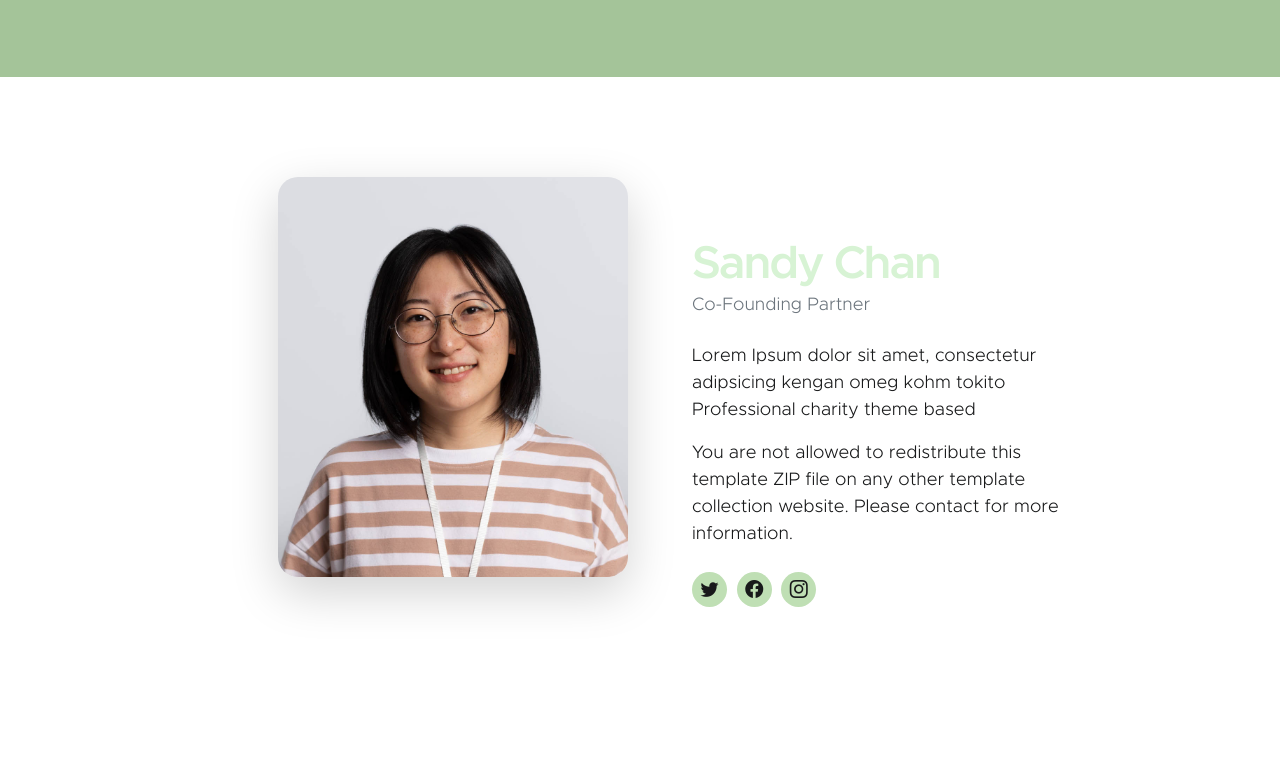
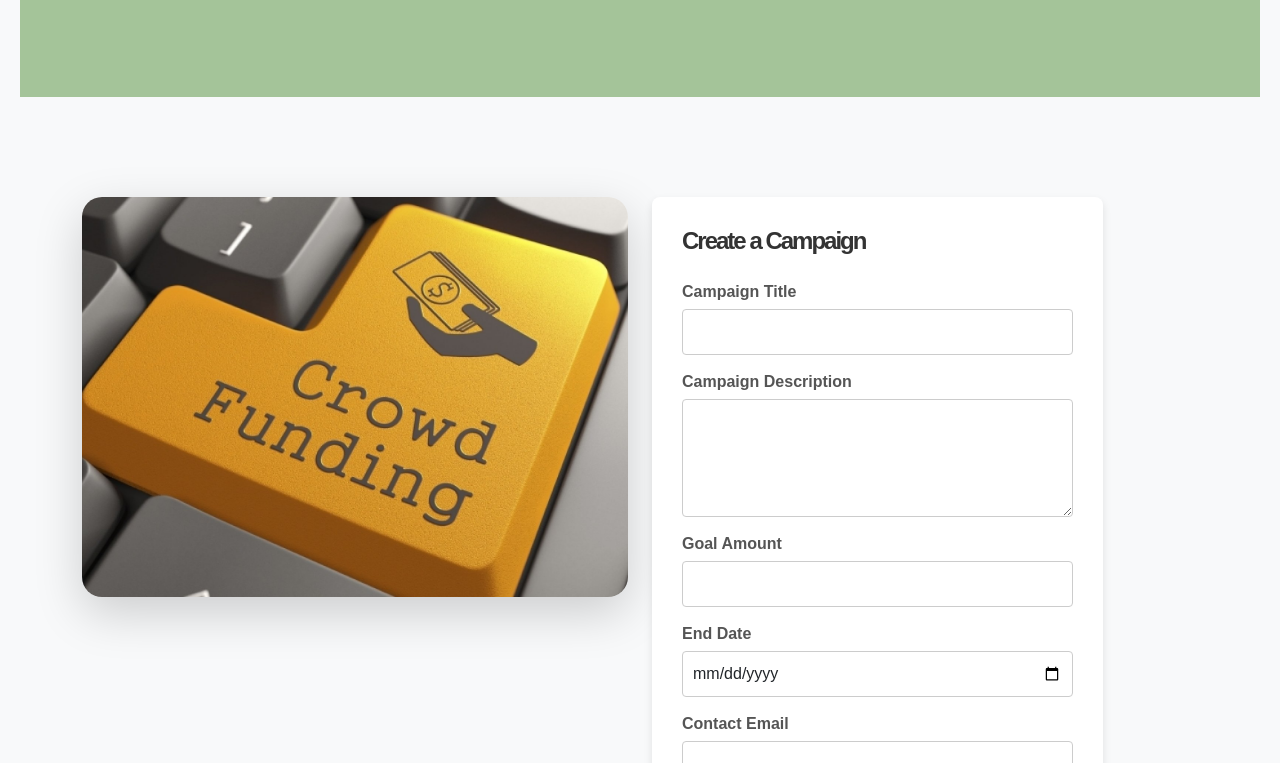
Before and after one commit to M-Ravali/PSD-Team8, a plain HTML site: page GoFundEase/helper/charity/index.html in a window 1280 px wide. Shown: the part 2037-2800 px from the top of the page. Drawn offline with Linux system fonts and the light colour scheme.

Commit message:
donation campaign created

```diff
--- a/GoFundEase/helper/charity/css/style.css
+++ b/GoFundEase/helper/charity/css/style.css
@@ -671,7 +671,7 @@ strong {
 .about-image {
   border-radius: var(--border-radius-medium);
   display: block;
-  width: 350px;
+  width: 2000px;
   height: 400px;
   object-fit: cover;
 }
@@ -1263,6 +1263,93 @@ blockquote::before {
   margin-bottom: 0;
 }
 
+/*....................................
+CAMPAIGN FORM
+/*....................................
+
+/* General Styling */
+body {
+  font-family: Arial, sans-serif;
+  background-color: #f8f9fa;
+  margin: 0;
+  padding: 20px;
+}
+
+/* Container Styling */
+.custom-text-block {
+  background-color: #ffffff;
+  border-radius: 8px;
+  padding: 30px;
+  box-shadow: 0 4px 8px rgba(0, 0, 0, 0.1);
+}
+
+/* Heading Styling */
+.custom-text-block h2 {
+  font-size: 24px;
+  margin-bottom: 20px;
+  color: #333333;
+}
+
+/* Form Styling */
+form {
+  width: 100%;
+}
+
+/* Form Group Styling */
+.form-group {
+  margin-bottom: 15px;
+}
+
+.form-group label {
+  display: block;
+  font-weight: bold;
+  margin-bottom: 5px;
+  color: #555555;
+}
+
+.form-group input,
+.form-group textarea {
+  width: 100%;
+  padding: 10px;
+  border: 1px solid #cccccc;
+  border-radius: 4px;
+  box-sizing: border-box;
+}
+
+.form-group input:focus,
+.form-group textarea:focus {
+  border-color: #007bff;
+  outline: none;
+}
+
+/* Button Styling */
+.btn {
+  display: inline-block;
+  padding: 10px 20px;
+  font-size: 16px;
+  font-weight: bold;
+  text-align: center;
+  color: #ffffff;
+  background-color: #007bff;
+  border: none;
+  border-radius: 4px;
+  cursor: pointer;
+  transition: background-color 0.3s;
+}
+
+.btn:hover {
+  background-color: #0056b3;
+}
+
+/* Responsive Styling */
+@media (max-width: 768px) {
+  .col-lg-5,
+  .col-md-7,
+  .col-12 {
+      width: 100%;
+      padding: 0 15px;
+  }
+}
 
 /*---------------------------------------
   SITE FOOTER
--- a/GoFundEase/helper/charity/index.html
+++ b/GoFundEase/helper/charity/index.html
@@ -304,34 +304,41 @@
                     <div class="row">
 
                         <div class="col-lg-6 col-md-5 col-12">
-                            <img src="images/portrait-volunteer-who-organized-donations-charity.jpg" class="about-image ms-lg-auto bg-light shadow-lg img-fluid" alt="">
+                            <img src="images/getty_185462049_970646970450095_47050.jpg"class="about-image ms-lg-auto bg-light shadow-lg img-fluid" alt="" width="5052" length="1052">
+
                         </div>
 
                         <div class="col-lg-5 col-md-7 col-12">
                             <div class="custom-text-block">
-                                <h2 class="mb-0">Sandy Chan</h2>
-
-                                <p class="text-muted mb-lg-4 mb-md-4">Co-Founding Partner</p>
-
-                                <p>Lorem Ipsum dolor sit amet, consectetur adipsicing kengan omeg kohm tokito Professional charity theme based</p>
-
-                                <p>You are not allowed to redistribute this template ZIP file on any other template collection website. Please contact for more information.</p>
-
-                                <ul class="social-icon mt-4">
-                                    <li class="social-icon-item">
-                                        <a href="#" class="social-icon-link bi-twitter"></a>
-                                    </li>
-
-                                    <li class="social-icon-item">
-                                        <a href="#" class="social-icon-link bi-facebook"></a>
-                                    </li>
-
-                                    <li class="social-icon-item">
-                                        <a href="#" class="social-icon-link bi-instagram"></a>
-                                    </li>
-                                </ul>
+                                <h2 class="mb-4">Create a Campaign</h2>
+                                <form action="submit_campaign.php" method="post">
+                                    <div class="form-group">
+                                        <label for="campaignTitle">Campaign Title</label>
+                                        <input type="text" class="form-control" id="campaignTitle" name="campaignTitle" required>
+                                    </div>
+                                    <div class="form-group">
+                                        <label for="campaignDescription">Campaign Description</label>
+                                        <textarea class="form-control" id="campaignDescription" name="campaignDescription" rows="4" required></textarea>
+                                    </div>
+                                    <div class="form-group">
+                                        <label for="goalAmount">Goal Amount</label>
+                                        <input type="number" class="form-control" id="goalAmount" name="goalAmount" required>
+                                    </div>
+                                    <div class="form-group">
+                                        <label for="endDate">End Date</label>
+                                        <input type="date" class="form-control" id="endDate" name="endDate" required>
+                                    </div>
+                                    <div class="form-group">
+                                        <label for="contactEmail">Contact Email</label>
+                                        <input type="email" class="form-control" id="contactEmail" name="contactEmail" required>
+                                    </div>
+                                    <button type="submit" class="btn btn-primary mt-3">Submit Campaign</button>
+                                </form>
                             </div>
                         </div>
+
+
+
 
                     </div>
                 </div>
```
Also changed, not shown: GoFundEase/helper/charity/images/Crowdfund01_00052_1024x1024.webp (added), GoFundEase/helper/charity/images/getty_185462049_970646970450095_47050.jpg (added).
